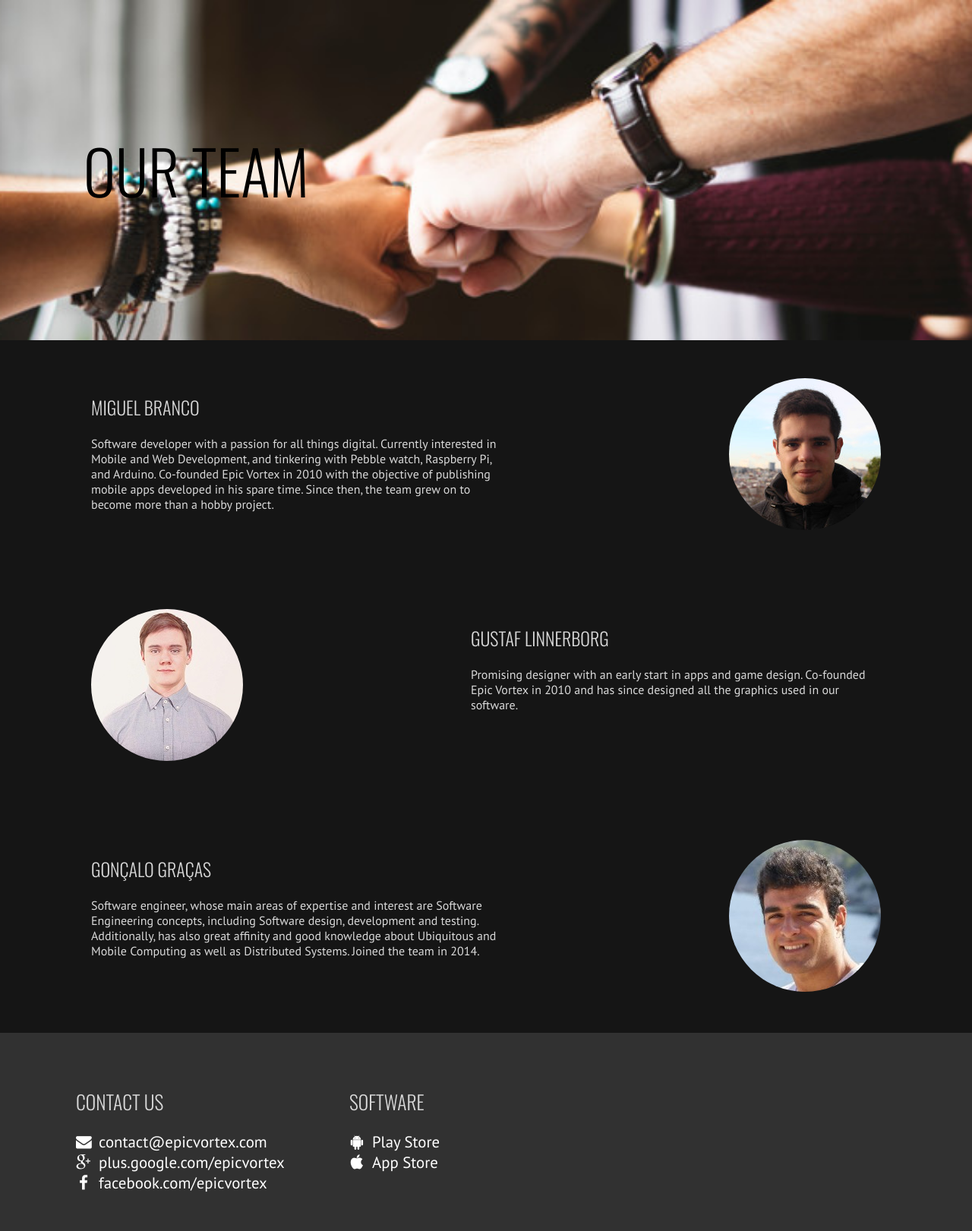
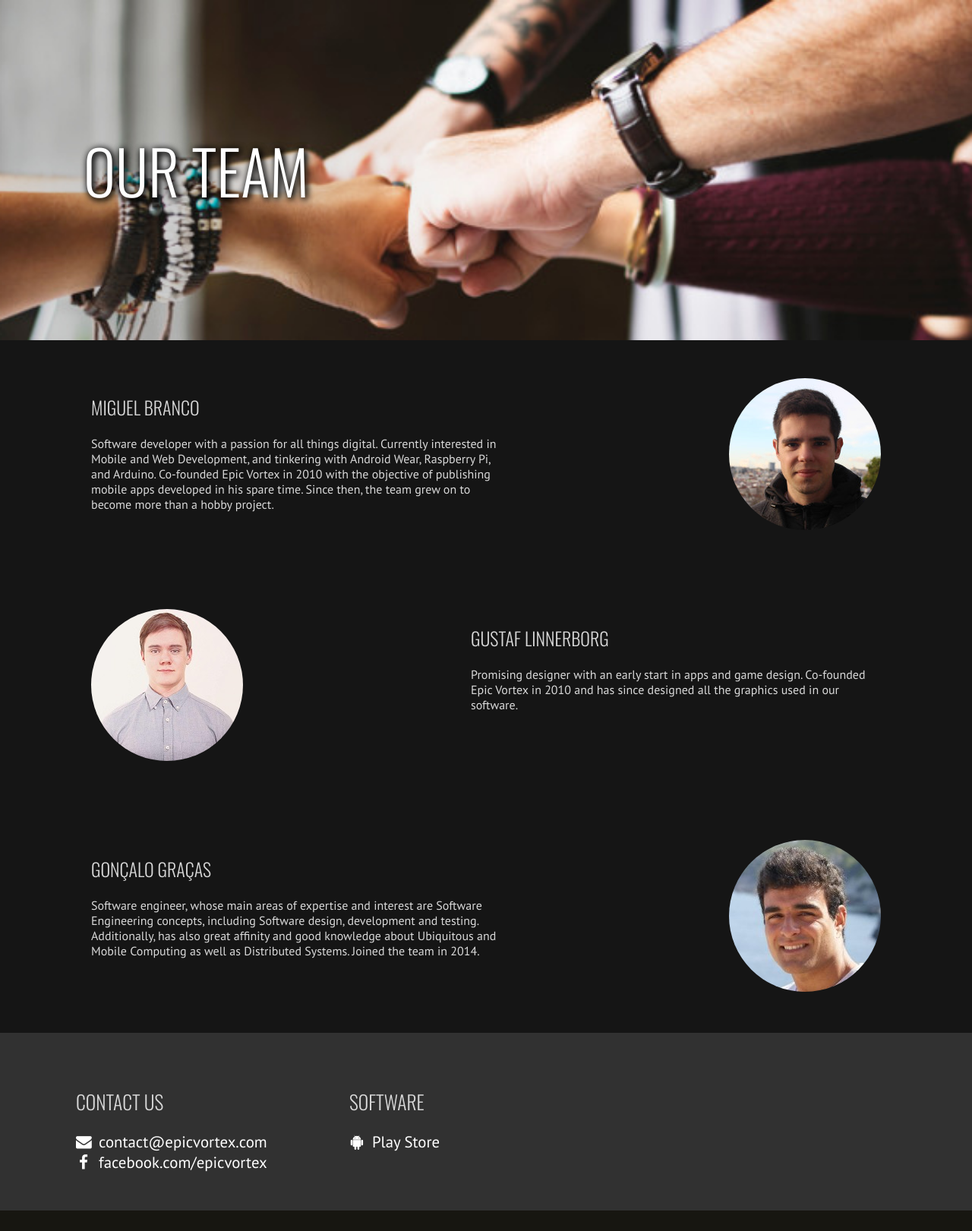
Before and after one commit to EpicVortex/epicsite, a PHP site: page /team.php in a window 1280 px wide. Shown: the part 130-1751 px from the top of the page at 76% size. After the commit the page ends 1724 px from the top, so only its background shows below. Run offline with PHP 8.4, Linux system fonts and the light colour scheme; some libraries are stand-ins or nearby versions.

Commit message:
Update links, bios, styles and team image

```diff
--- a/common.php
+++ b/common.php
@@ -69,14 +69,14 @@ function pageFooter() {
 		<nav class="cf limited-width">
 			<div class="sub-nav">
 				<h2>Contact us</h2>
-				<a href="mailto:contact@epicvortex.com"><i class="fa fa-envelope"></i>contact@epicvortex.com</a><br>
-				<a href="#"><i class="fa fa-google-plus"></i>plus.google.com/epicvortex</a><br>
-				<a href="#"><i class="fa fa-facebook"></i>facebook.com/epicvortex</a>
+				<a href="mailto:contact@epicvortex.com" target="_blank"><i class="fa fa-envelope"></i>contact@epicvortex.com</a><br>
+				<!-- <a href="#"><i class="fa fa-google-plus"></i>plus.google.com/epicvortex</a><br> -->
+				<a href="https://www.facebook.com/epicvortex/" target="_blank"><i class="fa fa-facebook"></i>facebook.com/epicvortex</a>
 			</div>
 			<div class="sub-nav">
 				<h2>Software</h2>
-				<a href="mailto:contact@epicvortex.com"><i class="fa fa-android"></i>Play Store</a><br>
-				<a href="#"><i class="fa fa-apple"></i>App Store</a><br>
+				<a href="https://play.google.com/store/apps/developer?id=Epic+Vortex&hl=en" target="_blank"><i class="fa fa-android"></i>Play Store</a><br>
+				<!-- <a href="#"><i class="fa fa-apple"></i>App Store</a><br> -->
 			</div>
 		</nav>
 	</footer>
--- a/css/style.css
+++ b/css/style.css
@@ -264,9 +264,9 @@ header nav a:hover {
 	position:	absolute;
 	top:		50%;
 	left:		10px;
-	margin-top:	-2.5em;
+	margin-top:	-0.5em;
 	font-size:	5em;
-	line-height:5em;
+	line-height:1em;
 }
 
 
@@ -300,7 +300,8 @@ header nav a:hover {
 /***** Team *****/
 
 .page.team .page-title h1 {
-	color:	#000000;
+	color:	#ffffff;
+    text-shadow: 2px 2px 10px #000000, 2px 2px 10px #000000;
 }
 
 .a-linkedin {
--- a/team.php
+++ b/team.php
@@ -22,7 +22,7 @@
 				</h2>
 				<p>
 					Software developer with a passion for all things digital.
-					Currently interested in Mobile and Web Development, and tinkering with Pebble watch,
+					Currently interested in Mobile and Web Development, and tinkering with Android Wear,
 					Raspberry Pi, and Arduino. Co-founded Epic Vortex in 2010 with the objective of
 					publishing mobile apps developed in his spare time. Since then, the team grew on
 					to become more than a hobby project.
```
Also changed, not shown: img/team/team.jpg.
